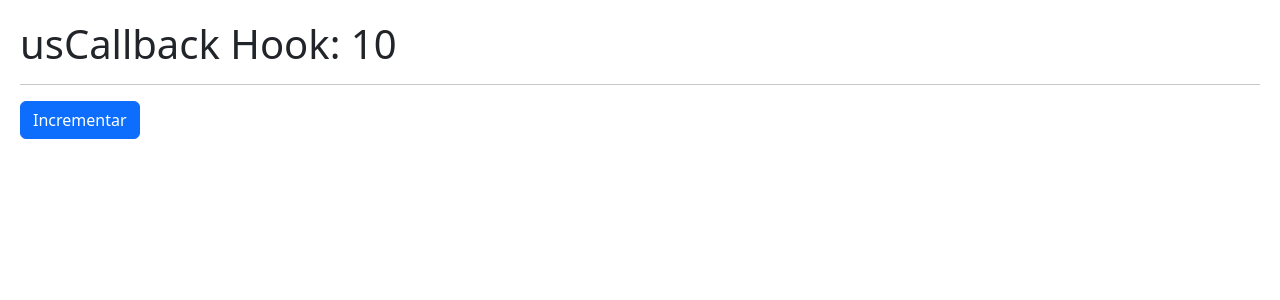
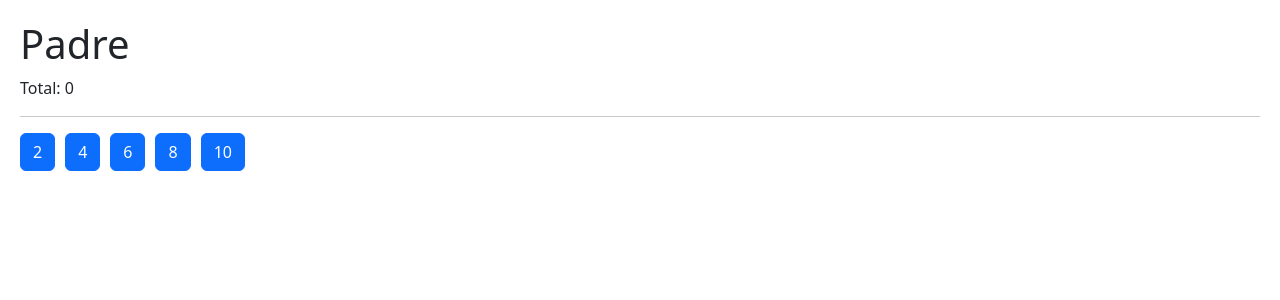
Before and after one commit to hectoralvaez/05-hook-app, a React (Vite) app: page / in a window 1280 px wide. Shown: the top 300 px of the page. Built offline with nearby package versions, Linux system fonts and the light colour scheme.

Commit message:
🪝 135. Tarea Memorize. Startup.

```diff
--- /dev/null
+++ b/src/07-tarea-memo/Hijo.jsx
@@ -0,0 +1,15 @@
+import React from 'react'
+
+export const Hijo = ({ numero, incrementar }) => {
+
+    console.log('  Me volví a generar :(  ');
+
+    return (
+        <button
+            className="btn btn-primary mr-3"
+            onClick={ () => incrementar( numero ) }
+        >
+            { numero }
+        </button>
+    )
+}
--- /dev/null
+++ b/src/07-tarea-memo/Padre.jsx
@@ -0,0 +1,34 @@
+import React from 'react'
+import { Hijo } from './Hijo'
+import { useState } from 'react';
+
+export const Padre = () => {
+
+    const numeros = [2,4,6,8,10];
+    const [valor, setValor] = useState(0);
+
+    const incrementar = ( num ) => {
+        setValor( valor + num )
+    }
+
+
+    return (
+        <div>
+            <h1>Padre</h1>
+            <p> Total: { valor } </p>
+
+            <hr />
+
+            {
+                numeros.map( n => (
+                    <Hijo
+                        key={ n }
+                        numero={ n }
+                        incrementar={ incrementar }
+                    />
+                ))
+            }
+            {/* <Hijo /> */}
+        </div>
+    )
+}
--- a/src/main.jsx
+++ b/src/main.jsx
@@ -1,6 +1,7 @@
 import React from 'react'
 import ReactDOM from 'react-dom/client'
-import { CallbackHook } from './06-memos/CallbackHook'
+import { Padre } from './07-tarea-memo/Padre'
+// import { CallbackHook } from './06-memos/CallbackHook'
 // import { MemoHook } from './06-memos/MemoHook'
 // import { Memorize } from './06-memos/Memorize'
 // import { Layout } from './05-useLayoutEffect/Layout'
@@ -16,6 +17,6 @@
 ReactDOM.createRoot(document.getElementById('root')).render(
   // <React.StrictMode>
     // <MultipleCustomHooks />
-    <CallbackHook />
+    <Padre />
   // </React.StrictMode>
 )
```
